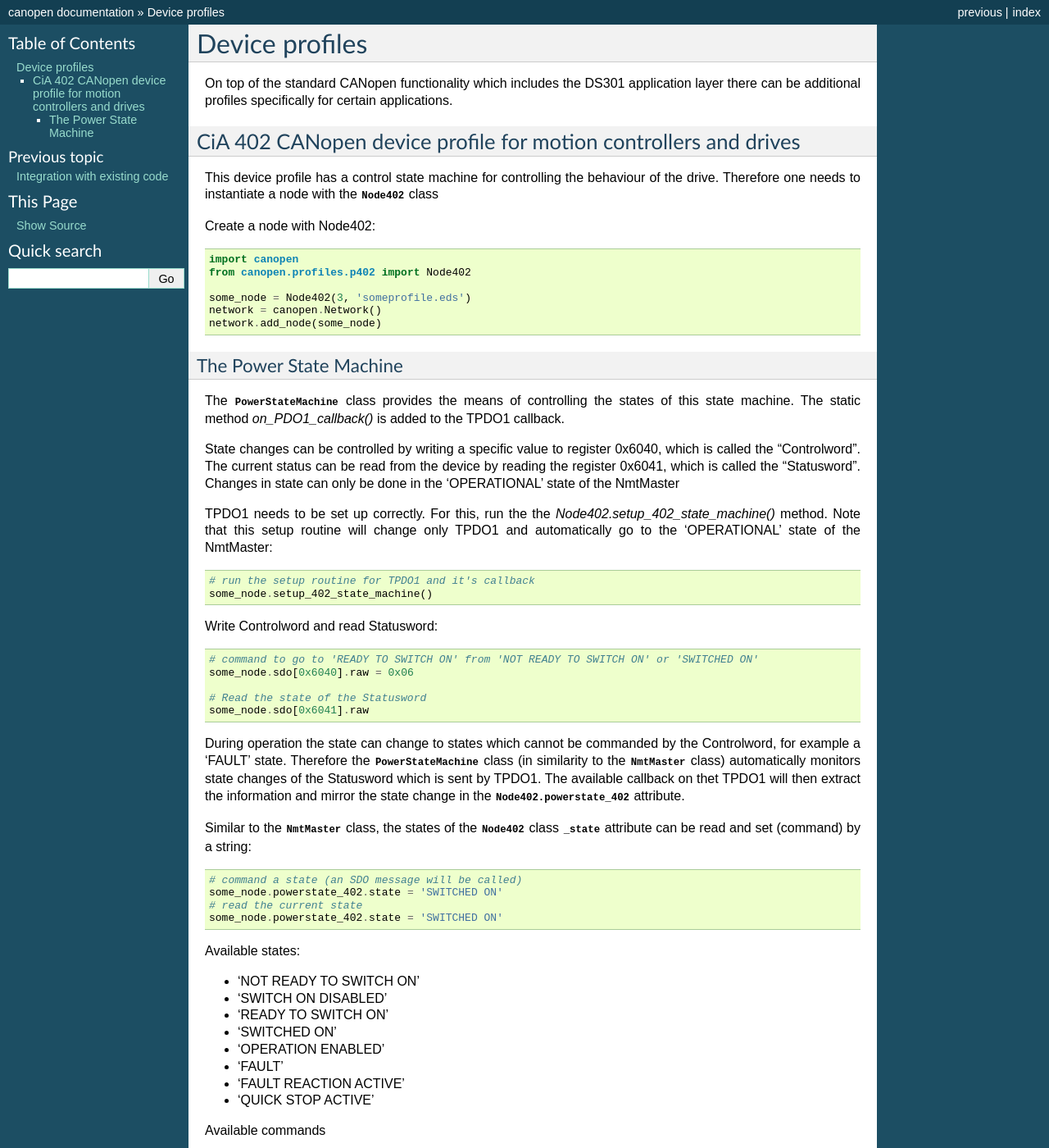
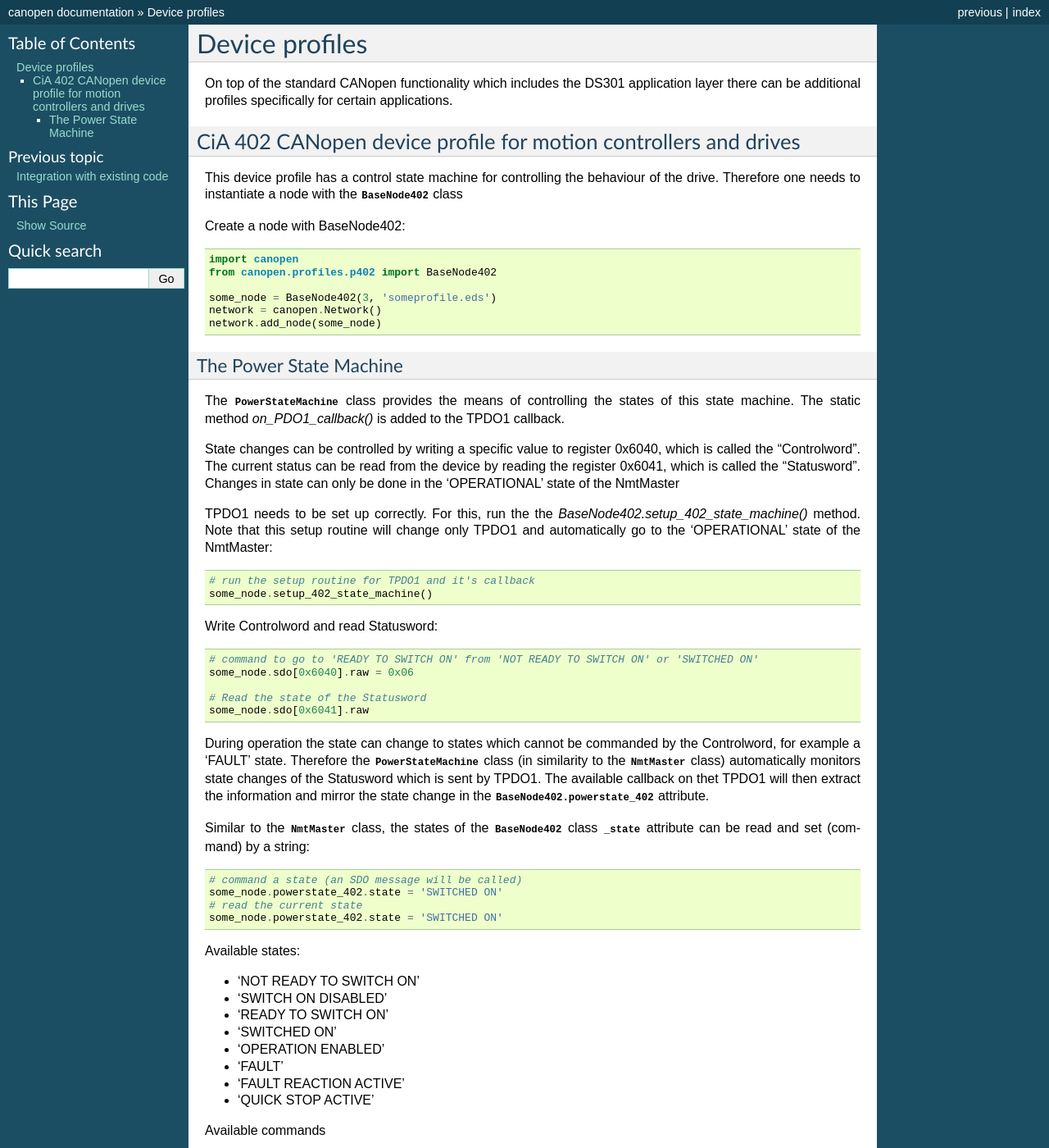
Before and after one commit to christiansandberg/canopen, a Sphinx documentation site: the page built from doc/profiles.rst, in a window 1280 px wide and 1400 px high. Shown: the whole window at 82% size. Built offline with Sphinx 7.4.7, drawn with Linux system fonts in a browser that asks for light colours; pages that are not in the unit, such as notebooks, are missing from menus.

Commit message:
fix naming Node402 -> BaseNode402

```diff
--- a/doc/profiles.rst
+++ b/doc/profiles.rst
@@ -10,14 +10,14 @@ CiA 402 CANopen device profile for motion controllers and drives
 
 This device profile has a control state machine for controlling the behaviour
 of the drive. Therefore one needs to instantiate a node with the
-:class:`Node402` class
+:class:`BaseNode402` class
 
-Create a node with Node402::
+Create a node with BaseNode402::
 
     import canopen
-    from canopen.profiles.p402 import Node402
+    from canopen.profiles.p402 import BaseNode402
 
-    some_node = Node402(3, 'someprofile.eds')
+    some_node = BaseNode402(3, 'someprofile.eds')
     network = canopen.Network()
     network.add_node(some_node)
 
@@ -35,7 +35,7 @@ The current status can be read from the device by reading the register
 Changes in state can only be done in the 'OPERATIONAL' state of the NmtMaster
 
 TPDO1 needs to be set up correctly. For this, run the the
-`Node402.setup_402_state_machine()` method. Note that this setup
+`BaseNode402.setup_402_state_machine()` method. Note that this setup
 routine will change only TPDO1 and automatically go to the 'OPERATIONAL' state
 of the NmtMaster::
 
@@ -55,10 +55,10 @@ by the Controlword, for example a 'FAULT' state.
 Therefore the :class:`PowerStateMachine` class (in similarity to the :class:`NmtMaster`
 class) automatically monitors state changes of the Statusword which is sent
 by TPDO1. The available callback on thet TPDO1 will then extract the
-information and mirror the state change in the :attr:`Node402.powerstate_402`
+information and mirror the state change in the :attr:`BaseNode402.powerstate_402`
 attribute.
 
-Similar to the :class:`NmtMaster` class, the states of the :class:`Node402`
+Similar to the :class:`NmtMaster` class, the states of the :class:`BaseNode402`
 class :attr:`._state` attribute can be read and set (command) by a string::
 
     # command a state (an SDO message will be called)
```
